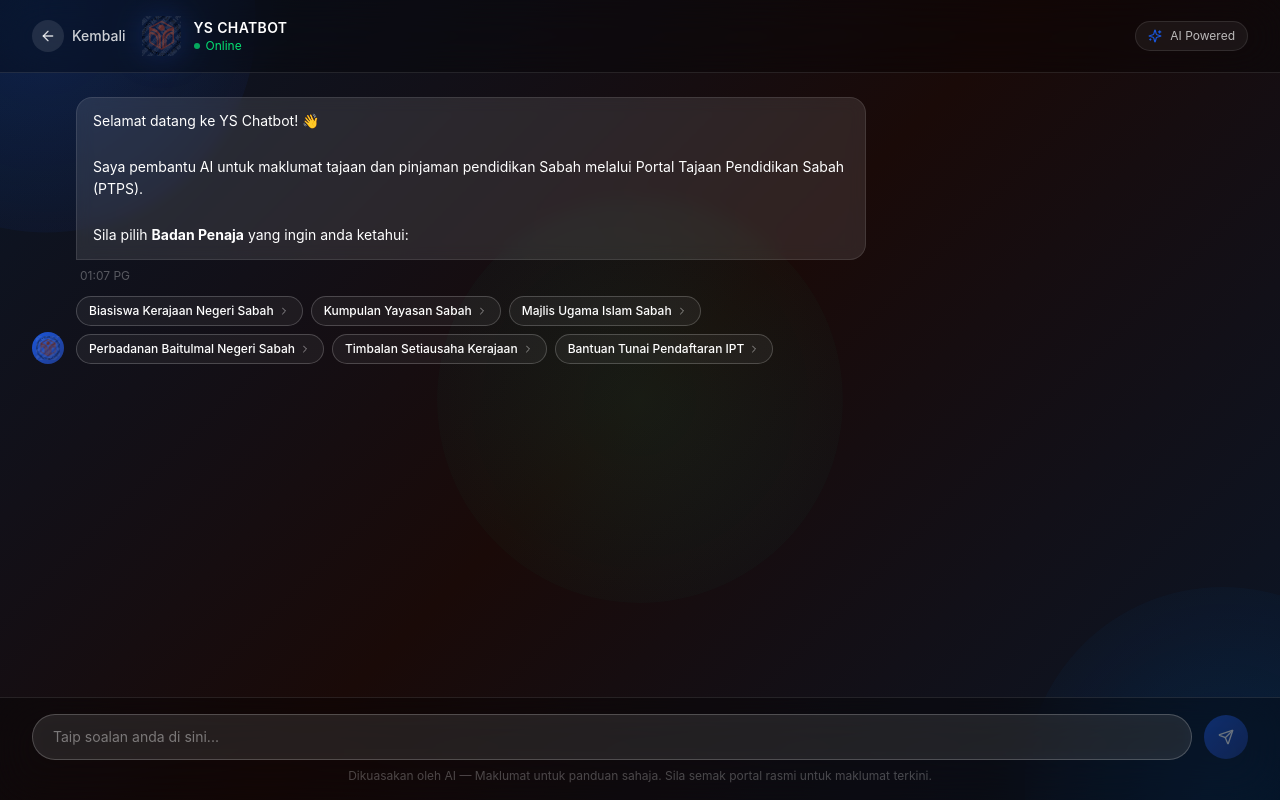
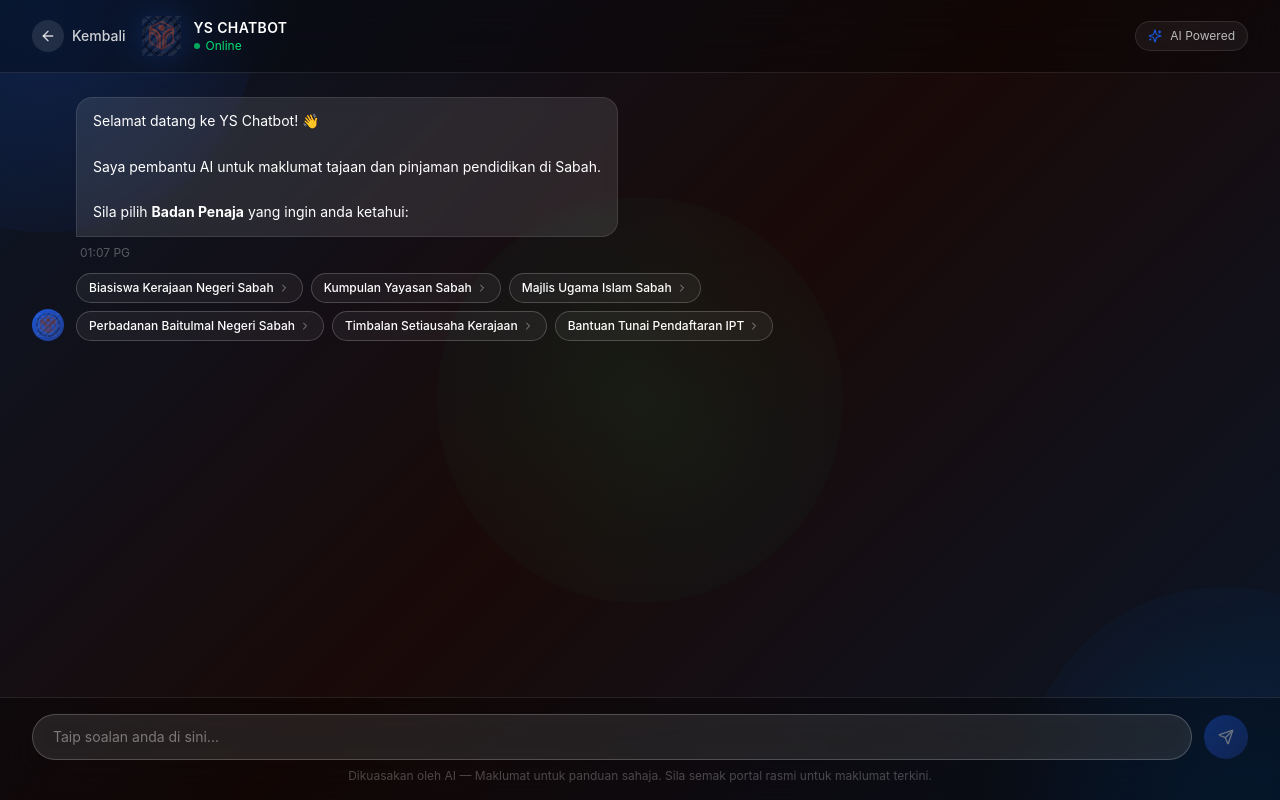
Before and after one commit to VintageRecord/YS-ManualChatbot, a React (Vite) app in the folder Yayasan Sabah AI Chatbot/: page /chatbot in a window 1280 px wide. Built offline with nearby package versions, Linux system fonts and the light colour scheme.

Commit message:
Remove PTPS mention from chatbot welcome message
https://claude.ai/code/session_0198cJi6q7uZ9sKeqUqVETjF

```diff
--- a/Yayasan Sabah AI Chatbot/src/app/pages/ChatbotPage.tsx
+++ b/Yayasan Sabah AI Chatbot/src/app/pages/ChatbotPage.tsx
@@ -51,7 +51,7 @@ interface ChatHistoryEntry {
 const INITIAL_MESSAGE: Message = {
   id: "welcome",
   role: "bot",
-  text: "Selamat datang ke YS Chatbot! 👋\n\nSaya pembantu AI untuk maklumat tajaan dan pinjaman pendidikan Sabah melalui Portal Tajaan Pendidikan Sabah (PTPS).\n\nSila pilih **Badan Penaja** yang ingin anda ketahui:",
+  text: "Selamat datang ke YS Chatbot! 👋\n\nSaya pembantu AI untuk maklumat tajaan dan pinjaman pendidikan di Sabah.\n\nSila pilih **Badan Penaja** yang ingin anda ketahui:",
   timestamp: new Date(),
   quickReplies: BADAN_PENAJA.map((bp) => ({ label: bp.full, query: bp.query })),
 };
```
